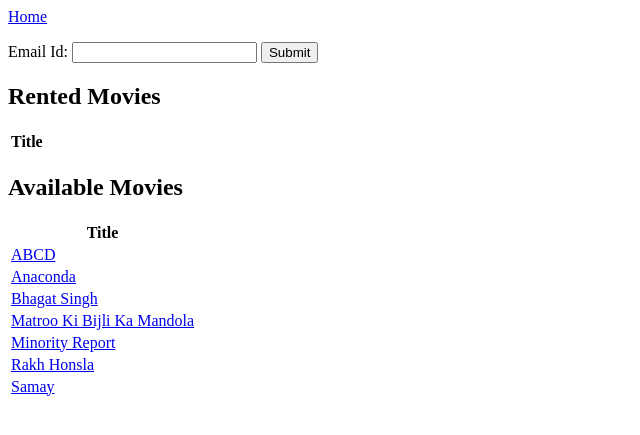
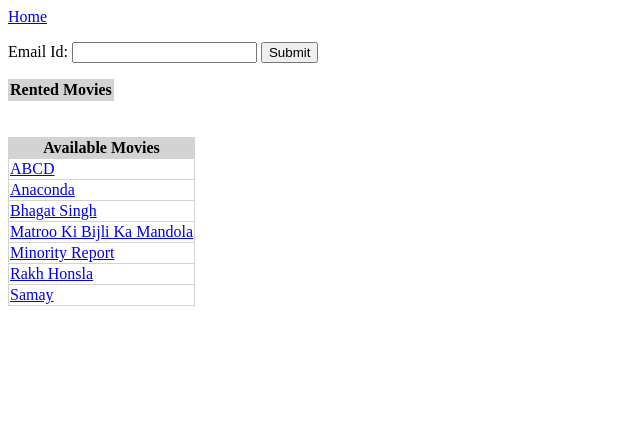
Before and after one commit to zuhaib-khan/movie-rental, a Django app: page /rent in a window 1280 px wide. Shown: the top 435 px of the page, without its empty margins (0-640 px from the left). Run offline with Django 4.2, Linux system fonts and the light colour scheme; data comes from the database, SQL or seed files in the repository; both versions use the stored data as it was after the commit; lists and menus that the app fills with data are empty.

Commit message:
add table styling

```diff
--- a/BrickSmasher/app/templates/app/rent.html
+++ b/BrickSmasher/app/templates/app/rent.html
@@ -6,6 +6,17 @@
             #user-info {
                 color: green;
             }
+            table {
+                border-collapse: collapse;
+                border: 1px solid lightgray;
+            }
+            th, td {
+                border: 1px solid lightgray;
+            }
+            th {
+                background-color: lightgray;
+            }
+
         </style>
     </head>
     <body>
@@ -18,17 +29,16 @@
         </form>
         <p id="user-info"></p>
 
-        <h2>Rented Movies</h2>
         <table id="rented-movies">
             <tr>
-                <th>Title</th>
+                <th>Rented Movies</th>
             </tr>
         </table>
+        <br> <br>
 
-        <h2>Available Movies</h2>
         <table id="available-movies">
             <tr>
-                <th>Title</th>
+                <th>Available Movies</th>
             </tr>
         </table>
 
```
Also changed, not shown: BrickSmasher/db.sqlite3.
